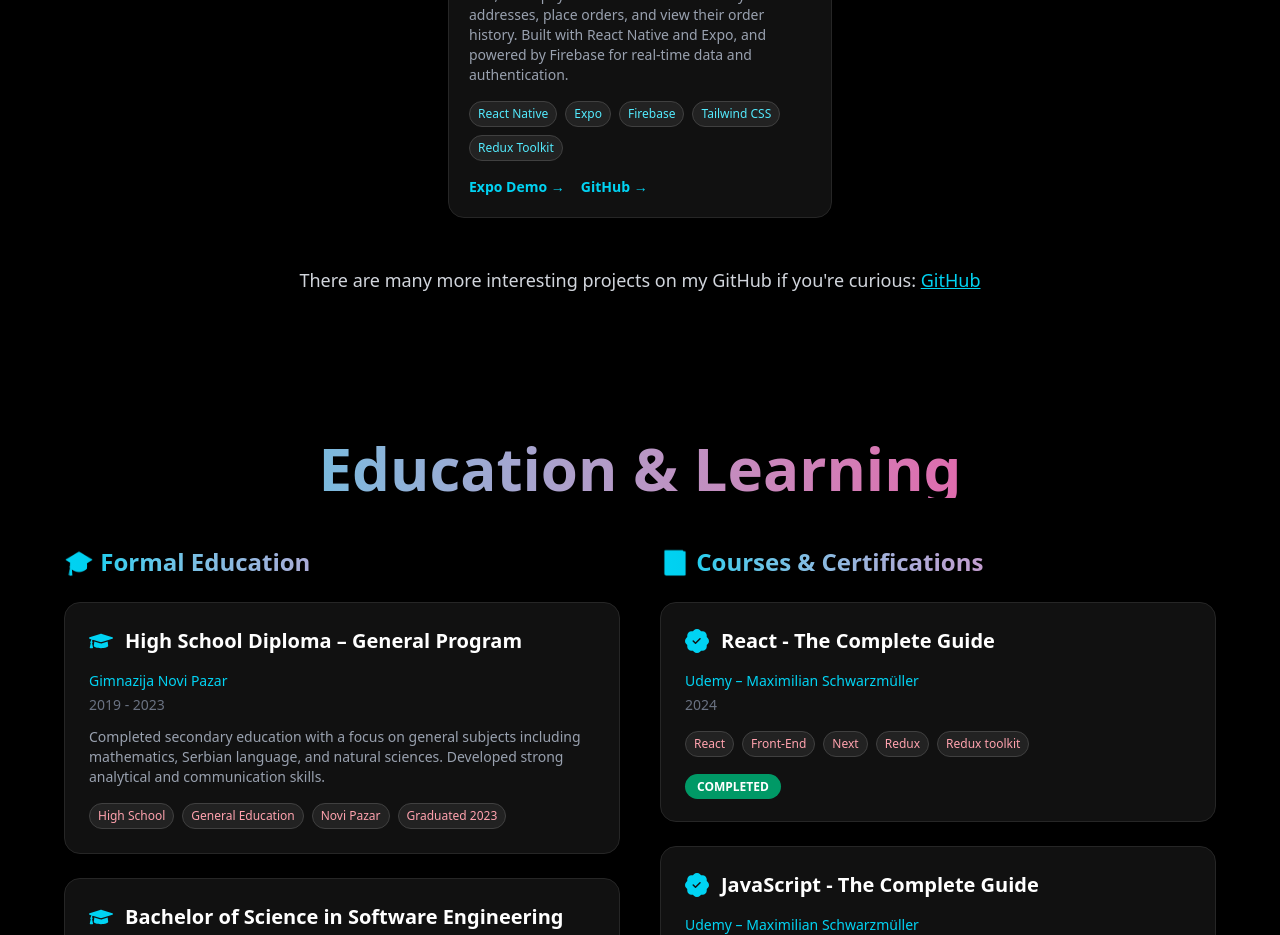
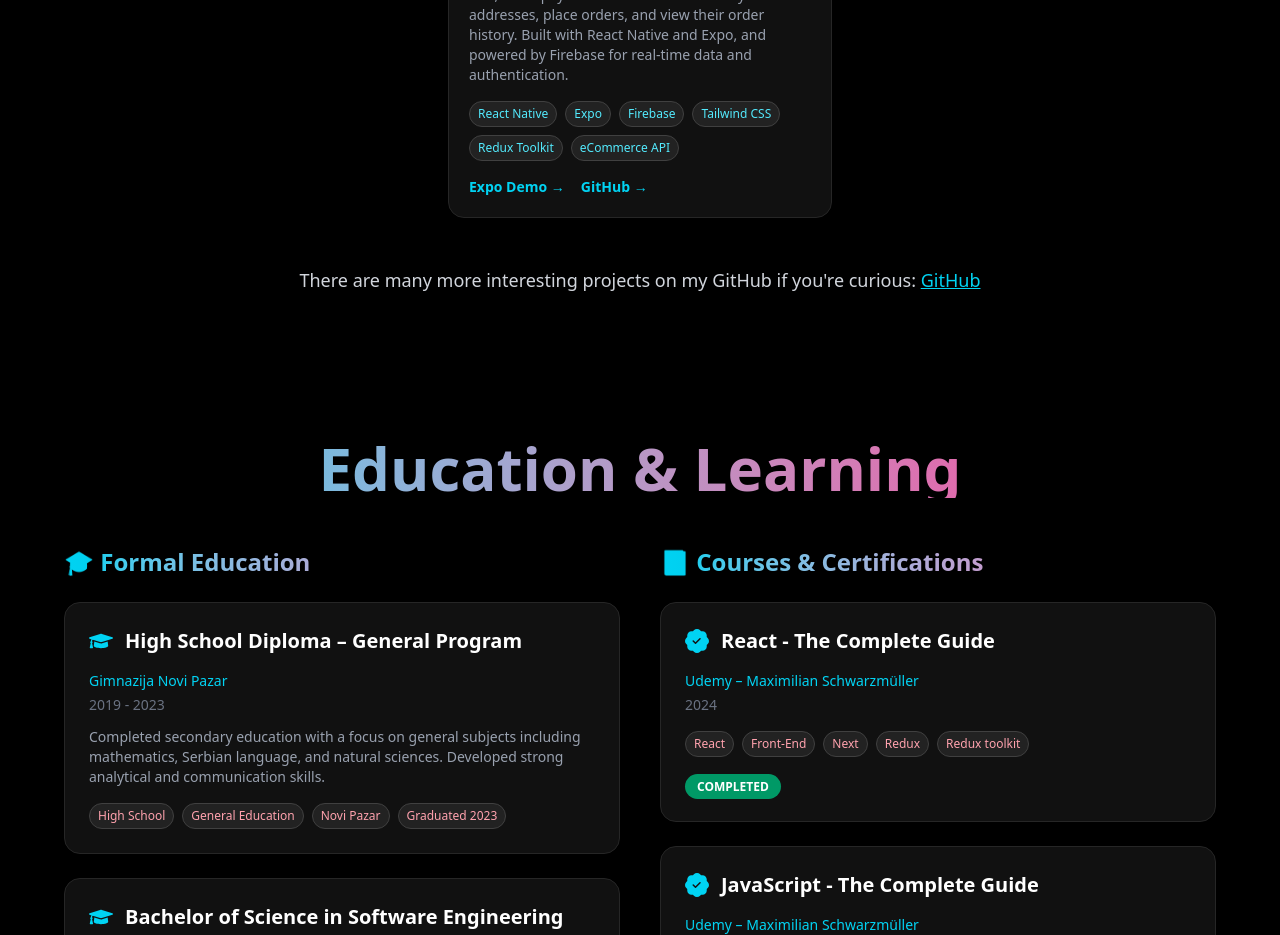
Before and after one commit to karisikdzemil/Portfolio, a Next.js app: page / in a window 1280 px wide. Shown: the part 5060-5995 px from the top of the page. Built offline with nearby package versions, Linux system fonts and the light colour scheme.

Commit message:
eCommerce api

```diff
--- a/components/ProjectsPage.jsx
+++ b/components/ProjectsPage.jsx
@@ -58,7 +58,7 @@ const nativeProjects = [
     description:
       "A fully featured e-commerce mobile app that allows users to create an account, browse products, manage favorites, search by category, add items to cart, enter payment methods and delivery addresses, place orders, and view their order history. Built with React Native and Expo, and powered by Firebase for real-time data and authentication.",
     image: "/ShopNative.png",
-    tags: ["React Native", "Expo", "Firebase", "Tailwind CSS", "Redux Toolkit"],
+    tags: ["React Native", "Expo", "Firebase", "Tailwind CSS", "Redux Toolkit", "eCommerce API"],
     links: [
       {
         label: "Expo Demo",
```
